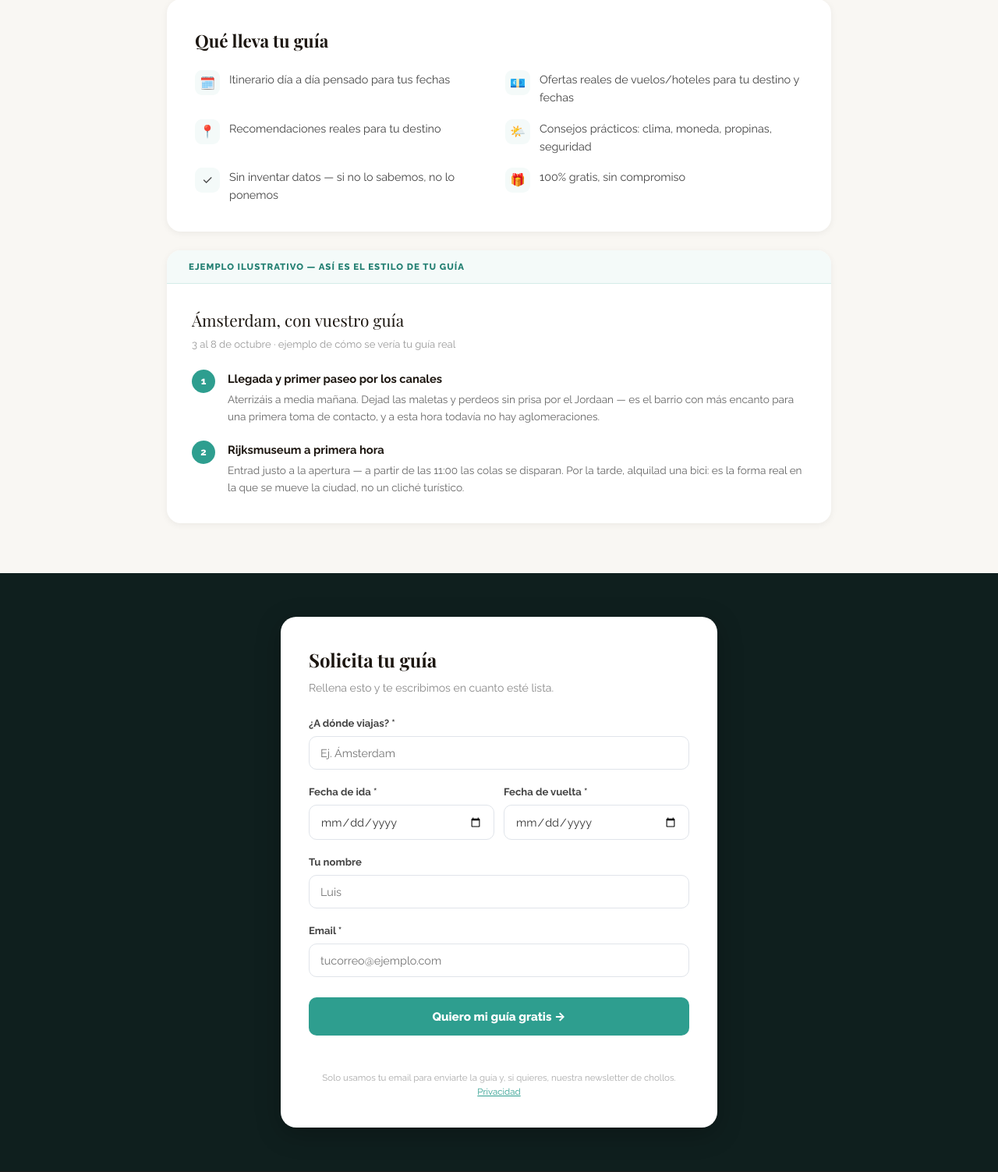
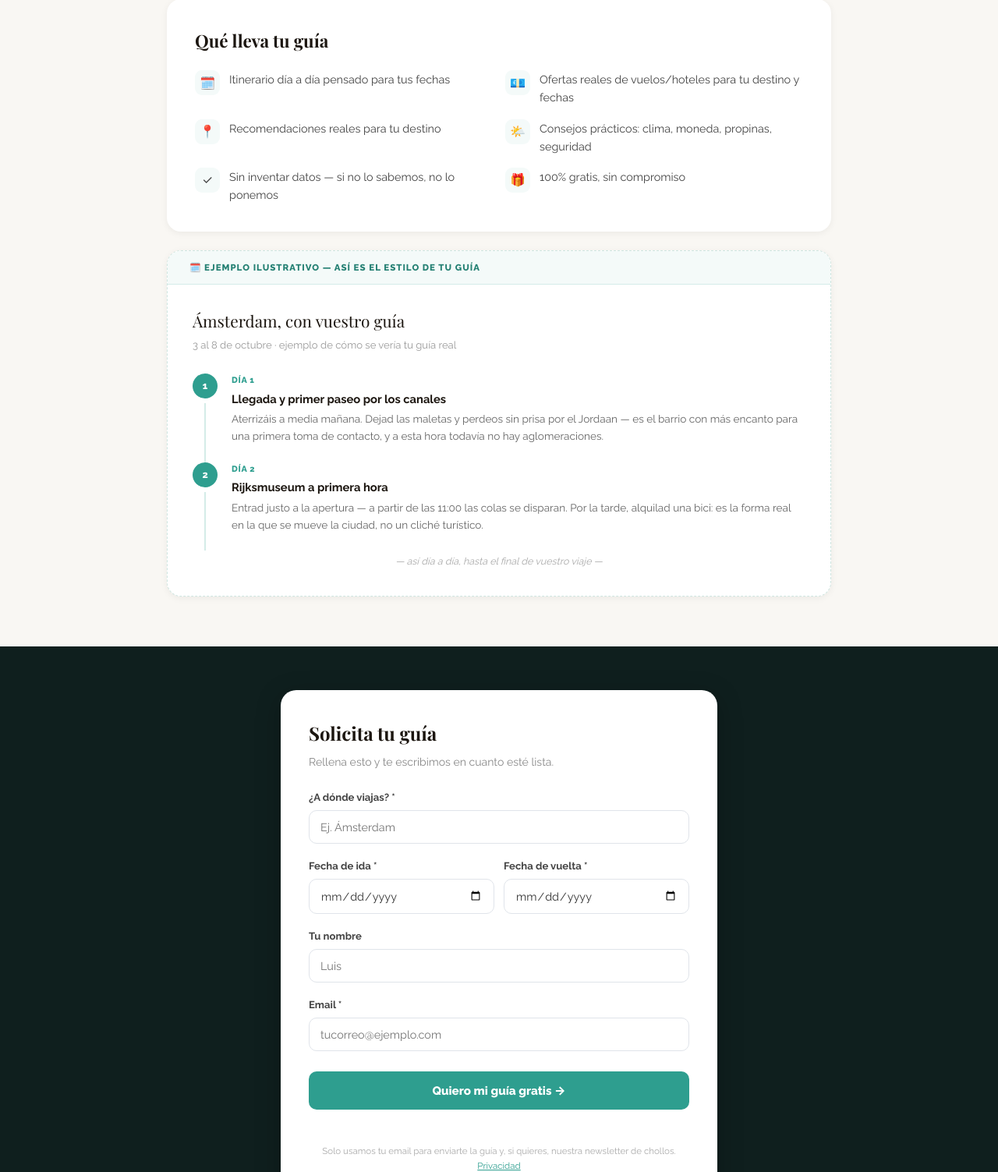
Before and after one commit to luisespinarlp-alt/gangaviaje, a Flask app: page /guia-a-medida in a window 1280 px wide. Shown: the part 864-2367 px from the top of the page at 78% size. Run offline with Flask 3, Linux system fonts and the light colour scheme; some libraries are stand-ins or nearby versions; some web fonts are replaced.

Commit message:
Rediseña el ejemplo de guía como timeline día a día
Sustituye los números ambiguos por una línea temporal (dot + línea
conectora) con etiqueta "Día N" explícita por entrada, marco de
tarjeta tipo documento (borde discontinuo) y una línea de cierre
que deja claro que la guía real sigue día a día. Objetivo: que el
ejemplo se lea como un extracto de guía, no como otra lista de
características.

Co-Authored-By: Claude Sonnet 5 <noreply@anthropic.com>

```diff
--- a/templates/guia_a_medida.html
+++ b/templates/guia_a_medida.html
@@ -56,17 +56,22 @@
     .gm-includes li .ic { flex-shrink: 0; width: 32px; height: 32px; border-radius: 9px; background: #f4faf9; display: flex; align-items: center; justify-content: center; font-size: 1rem; }
     @media (max-width: 600px) { .gm-includes ul { grid-template-columns: 1fr; } }
 
-    .gm-example { background: white; border-radius: 18px; margin-top: 24px; box-shadow: 0 2px 10px rgba(0,0,0,.06); overflow: hidden; }
-    .gm-example-label { background: #f4faf9; border-bottom: 1px solid #d4ece8; padding: 12px 28px; font-size: .72rem; font-weight: 800; text-transform: uppercase; letter-spacing: 1px; color: #248073; }
-    .gm-example-body { padding: 30px 32px 34px; }
+    .gm-example { background: white; border-radius: 18px; margin-top: 24px; box-shadow: 0 2px 10px rgba(0,0,0,.06); overflow: hidden; border: 1px dashed #cfe6e1; }
+    .gm-example-label { background: #f4faf9; border-bottom: 1px solid #d4ece8; padding: 12px 28px; font-size: .72rem; font-weight: 800; text-transform: uppercase; letter-spacing: 1px; color: #248073; display: flex; align-items: center; gap: 8px; }
+    .gm-example-body { padding: 30px 32px 8px; }
     .gm-example-dest { font-family: 'Playfair Display', Georgia, serif; font-size: 1.3rem; color: #1C1610; margin-bottom: 4px; }
-    .gm-example-sub { font-size: .82rem; color: #999; margin-bottom: 22px; }
-    .gm-example-day { display: flex; gap: 16px; margin-bottom: 20px; }
-    .gm-example-day:last-child { margin-bottom: 0; }
-    .gm-example-num { flex-shrink: 0; width: 30px; height: 30px; border-radius: 50%; background: #2E9E8F; color: white; font-weight: 800; font-size: .8rem; display: flex; align-items: center; justify-content: center; }
+    .gm-example-sub { font-size: .82rem; color: #999; margin-bottom: 26px; }
+    .gm-example-day { display: flex; gap: 18px; }
+    .gm-example-marker { flex-shrink: 0; width: 32px; display: flex; flex-direction: column; align-items: center; }
+    .gm-example-dot { width: 32px; height: 32px; border-radius: 50%; background: #2E9E8F; color: white; font-weight: 800; font-size: .78rem; display: flex; align-items: center; justify-content: center; }
+    .gm-example-line { flex: 1; width: 2px; min-height: 28px; background: #d4ece8; margin-top: 6px; }
+    .gm-example-day:last-of-type .gm-example-line { display: none; }
+    .gm-example-content { padding-bottom: 22px; }
+    .gm-example-day-label { font-size: .68rem; font-weight: 800; text-transform: uppercase; letter-spacing: .7px; color: #2E9E8F; margin-bottom: 3px; }
     .gm-example-day h4 { font-size: .92rem; color: #1C1610; margin-bottom: 4px; }
     .gm-example-day p { font-size: .85rem; color: #666; line-height: 1.6; }
-    @media (max-width: 600px) { .gm-example-body { padding: 24px 20px 28px; } }
+    .gm-example-more { text-align: center; font-size: .78rem; color: #aaa; font-style: italic; padding: 4px 0 26px; }
+    @media (max-width: 600px) { .gm-example-body { padding: 24px 20px 8px; } }
 
     .gm-form-wrap { background: #0F1F1E; padding: 56px 24px; margin-top: 8px; }
     .gm-form { max-width: 560px; margin: 0 auto; background: white; border-radius: 20px; padding: 36px; box-shadow: 0 8px 32px rgba(0,0,0,.25); }
@@ -153,24 +158,33 @@
   </div>
 
   <div class="gm-example gm-reveal">
-    <div class="gm-example-label">Ejemplo ilustrativo — así es el estilo de tu guía</div>
+    <div class="gm-example-label">🗓️ Ejemplo ilustrativo — así es el estilo de tu guía</div>
     <div class="gm-example-body">
       <div class="gm-example-dest">Ámsterdam, con vuestro guía</div>
       <div class="gm-example-sub">3 al 8 de octubre · ejemplo de cómo se vería tu guía real</div>
       <div class="gm-example-day">
-        <div class="gm-example-num">1</div>
-        <div>
+        <div class="gm-example-marker">
+          <div class="gm-example-dot">1</div>
+          <div class="gm-example-line"></div>
+        </div>
+        <div class="gm-example-content">
+          <div class="gm-example-day-label">Día 1</div>
           <h4>Llegada y primer paseo por los canales</h4>
           <p>Aterrizáis a media mañana. Dejad las maletas y perdeos sin prisa por el Jordaan — es el barrio con más encanto para una primera toma de contacto, y a esta hora todavía no hay aglomeraciones.</p>
         </div>
       </div>
       <div class="gm-example-day">
-        <div class="gm-example-num">2</div>
-        <div>
+        <div class="gm-example-marker">
+          <div class="gm-example-dot">2</div>
+          <div class="gm-example-line"></div>
+        </div>
+        <div class="gm-example-content">
+          <div class="gm-example-day-label">Día 2</div>
           <h4>Rijksmuseum a primera hora</h4>
           <p>Entrad justo a la apertura — a partir de las 11:00 las colas se disparan. Por la tarde, alquilad una bici: es la forma real en la que se mueve la ciudad, no un cliché turístico.</p>
         </div>
       </div>
+      <div class="gm-example-more">— así día a día, hasta el final de vuestro viaje —</div>
     </div>
   </div>
 </div>
```
